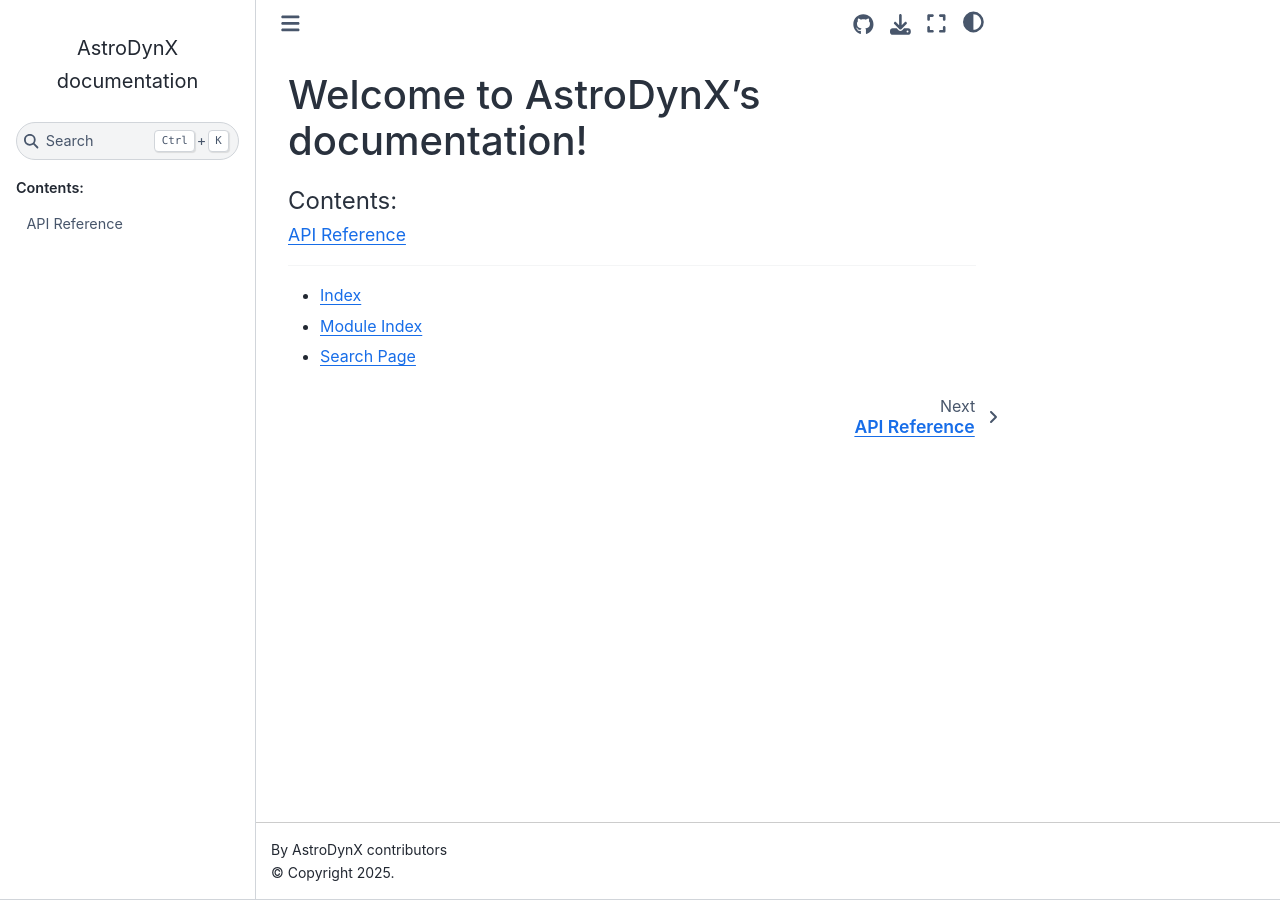
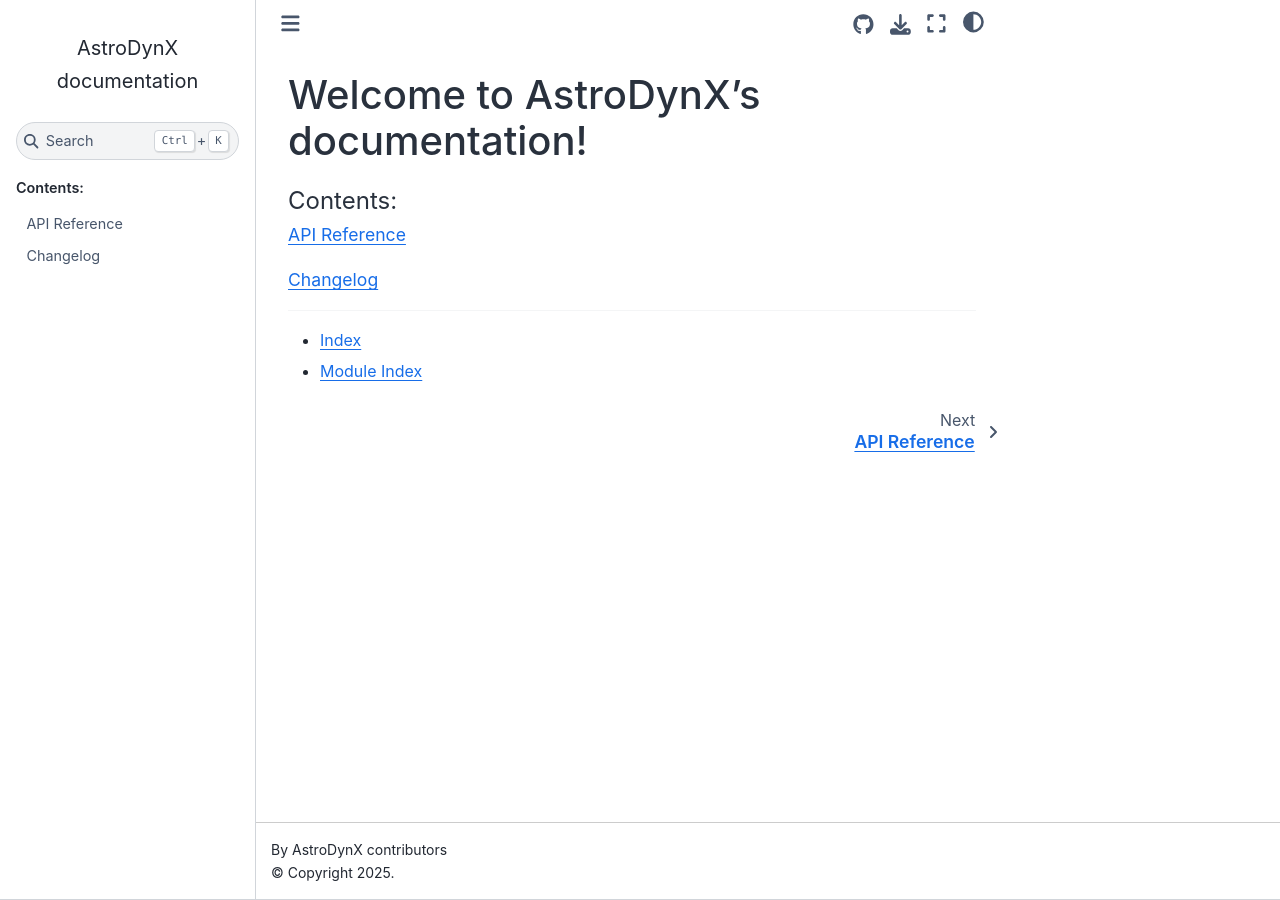
Before and after one commit to pennbay/astrodynx, a Sphinx documentation site: the page built from docs/index.rst, in a window 1280 px wide. Built offline with Sphinx 7.4.7 and the Sphinx Book theme 1.1.4, drawn with Linux system fonts in a browser that asks for light colours; pages that are not in the unit, such as notebooks, are missing from menus.

Commit message:
docs(docs): add Changelog

```diff
--- a/docs/api/index.rst
+++ b/docs/api/index.rst
@@ -8,7 +8,7 @@ API Reference
    :undoc-members:
    :show-inheritance:
 
-.. automodule:: astrodynx.towbody.orb_integrals
+.. automodule:: astrodynx.twobody.orb_integrals
    :members:
    :undoc-members:
    :show-inheritance:
--- /dev/null
+++ b/docs/changelog.rst
@@ -0,0 +1,5 @@
+Changelog
+=========
+
+.. include:: ../CHANGELOG.md
+   :parser: myst_parser.sphinx_
--- a/docs/index.rst
+++ b/docs/index.rst
@@ -9,8 +9,12 @@ Welcome to AstroDynX's documentation!
    examples/index
    api/index
 
+.. toctree::
+   :maxdepth: 1
+
+   changelog
+
 ==================
 
 * :ref:`genindex`
 * :ref:`modindex`
-* :ref:`search`
```
